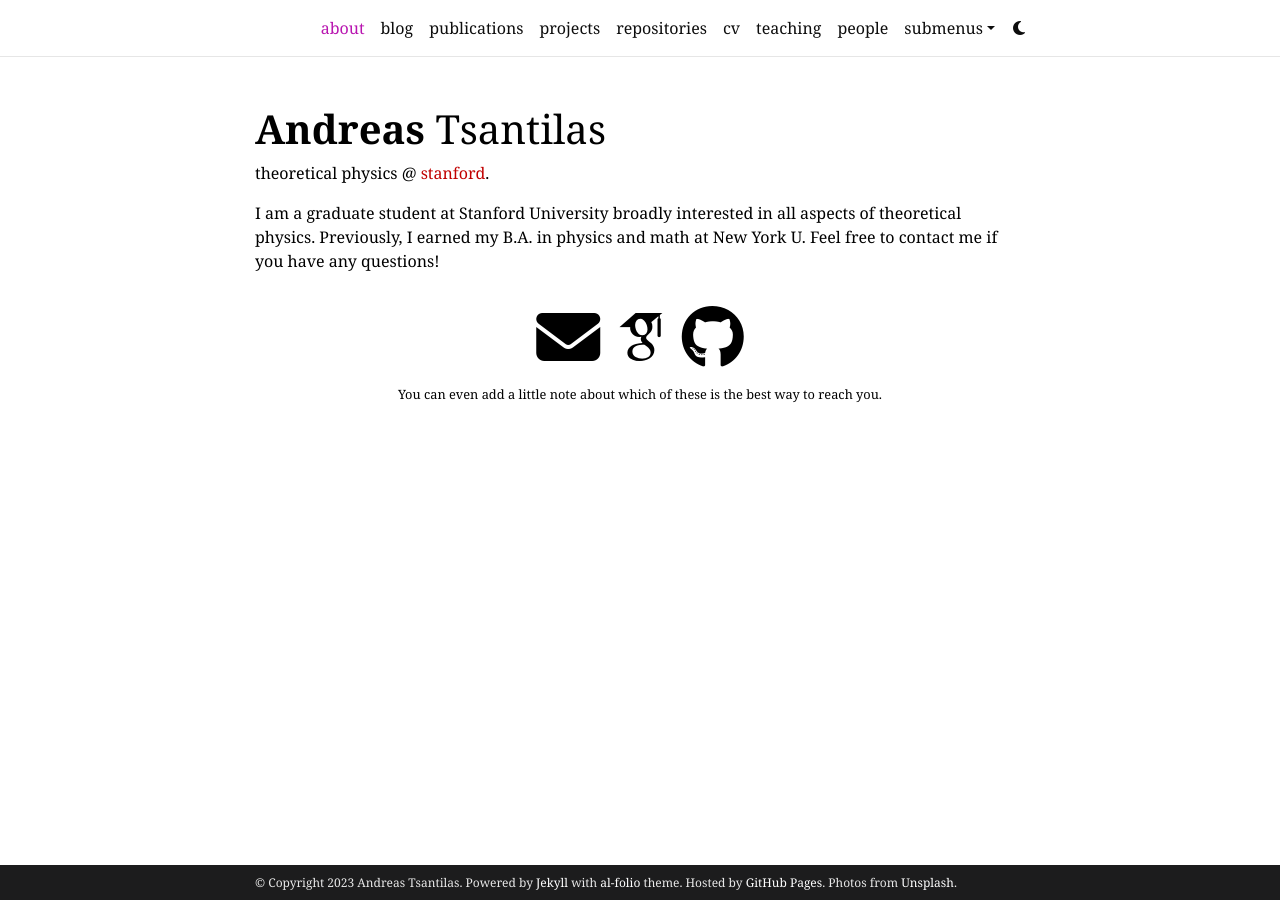
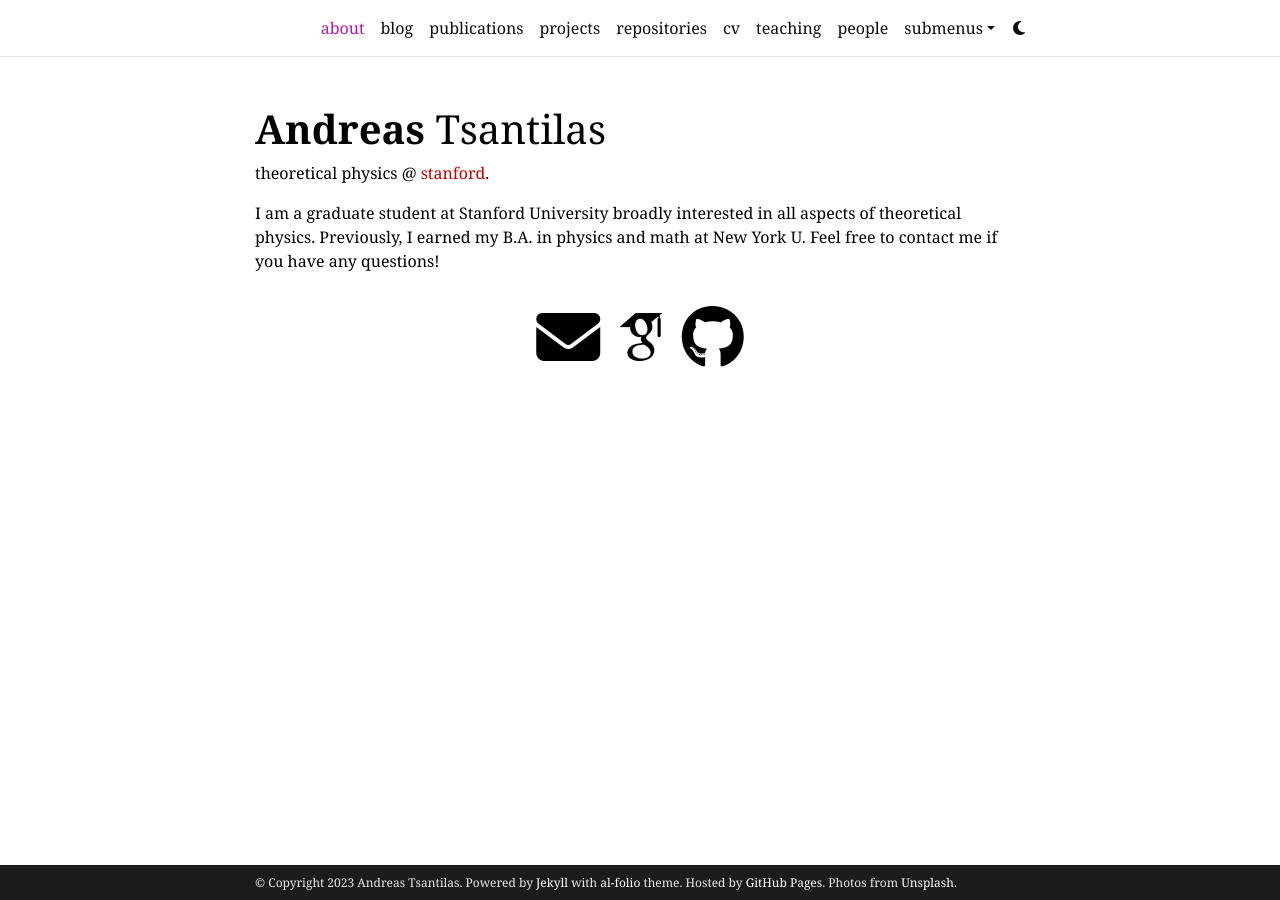
Before and after one commit to neuron-soup/neuron-soup.github.io, a Jekyll site: the page built from _pages/about.md, in a window 1280 px wide. Built offline with Jekyll 4.4.1, drawn with Linux system fonts in a browser that asks for light colours; some web fonts are replaced; comment, search, counter and statistics services are not loaded; a style sheet for code colours, icons or effects is not loaded.

Commit message:
Update _config.yml

```diff
--- a/_config.yml
+++ b/_config.yml
@@ -6,7 +6,7 @@
 first_name: Andreas
 middle_name:
 last_name: Tsantilas
-email: you@example.com
+email: atsant@stanford.edu
 description: > # the ">" symbol means to ignore newlines until "footer_text:"
   A simple, whitespace theme for academics. Based on [*folio](https://github.com/bogoli/-folio) design.
 footer_text: >
@@ -103,8 +103,7 @@
 zotero_username: # your zotero username
 wechat_qr: # filename of your wechat qr-code saved as an image (e.g., wechat-qr.png if saved to assets/img/wechat-qr.png)
 
-contact_note: >
-  You can even add a little note about which of these is the best way to reach you.
+contact_note:
 
 # -----------------------------------------------------------------------------
 # Analytics and search engine verification
```
